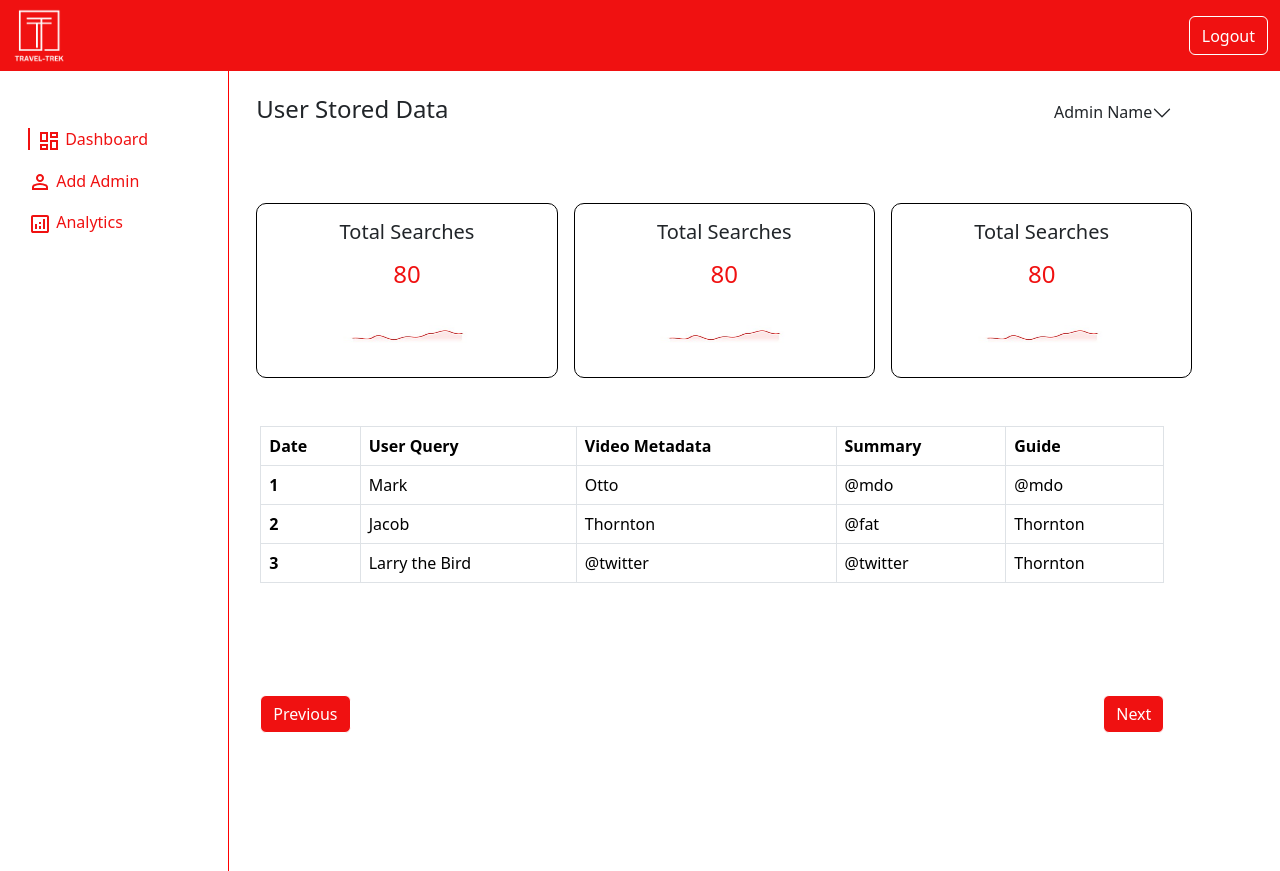
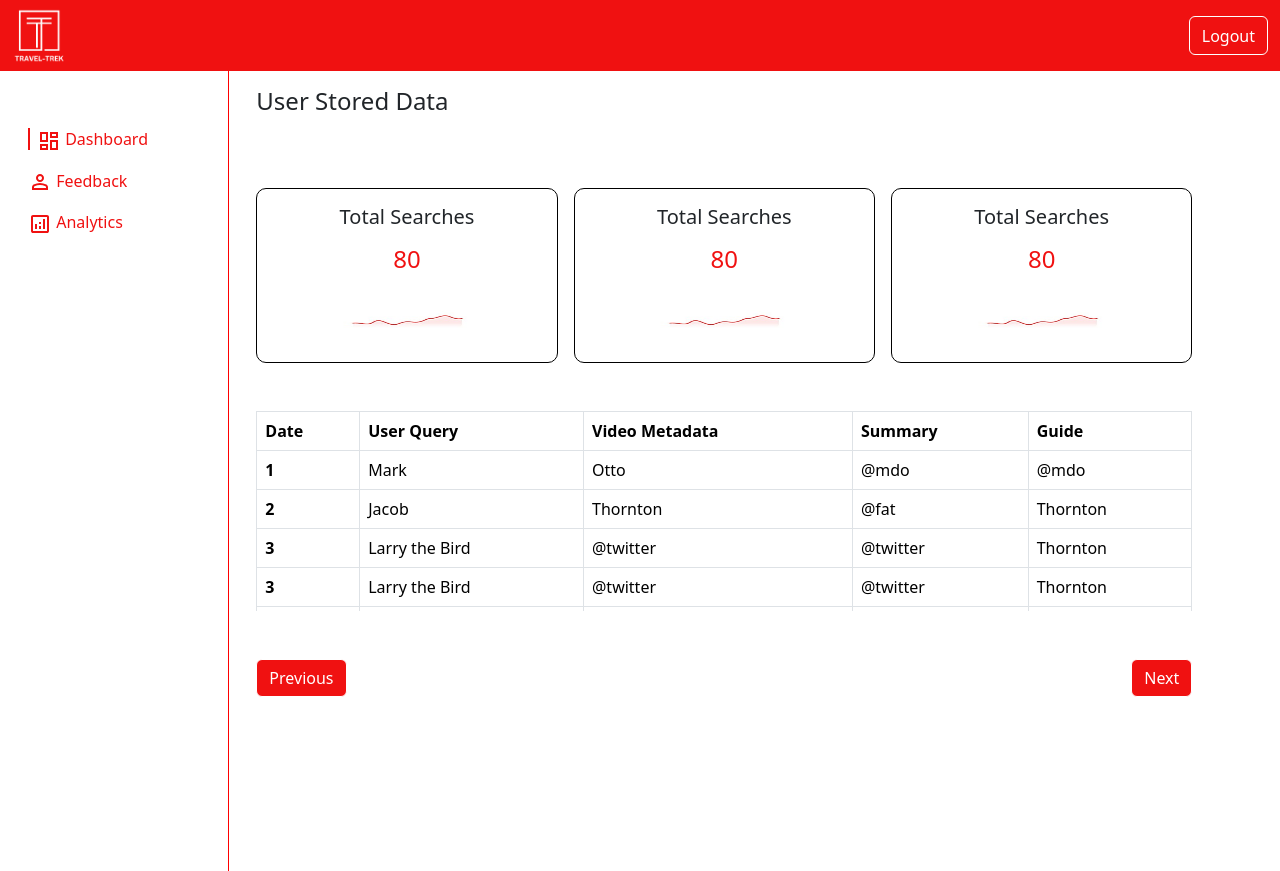
Before and after one commit to AmbreenGulfraz09/Travel_Trek, a Django app: page /adminDashboard/ in a window 1280 px wide. Run offline with Django 5.2, Linux system fonts and the light colour scheme; some libraries are stand-ins or nearby versions.

Commit message:
Admin dashboard

```diff
--- a/App/models.py
+++ b/App/models.py
@@ -1,5 +1,4 @@
 from django.db import models
-
 
 class SearchQuery(models.Model):
     query_text = models.CharField(max_length=255)
--- a/App/templates/App/AdminDashboard.html
+++ b/App/templates/App/AdminDashboard.html
@@ -117,7 +117,7 @@
         </div>
 
         <!-- Admin Name Accordion -->
-        <div class="col-6 col-md-6 d-flex justify-content-end">
+        <!-- <div class="col-6 col-md-6 d-flex justify-content-end">
             <div class="accordion accordion-flush" id="accordionFlushExample">
                 <div class="accordion-item">
                     <h2 class="accordion-header" id="headingOne">
@@ -134,12 +134,12 @@
                     </div>
                 </div>
             </div>
-        </div>
+        </div> -->
     </div>
 
     <!-- Analytics -->
 
-    <div class="row my-5 g-3">
+    <div class="row my-5 g-3 ">
         <div class="col-md-4">
             <div class="inside" style="border: 1px solid black; border-radius: 10px;">
                 <div class="col-md-12 my-3" style="text-align: center;">
@@ -192,7 +192,7 @@
 
 
 
-            <div class="col-md-4">
+            <div class="col-md-4 col-m-4">
                 <div class="inside" style="border: 1px solid black; border-radius: 10px;">
                     <div class="col-md-12 my-3" style="text-align: center;">
                         <h5 >Total Searches</h5>
@@ -201,7 +201,7 @@
                         <h4 style="text-align: center; color: #F01111;"> 80</h4>
                     </div>
                     <div class="col-md-12" style="text-align: center;">
-                        <img src="/static/images/graph.jpeg" alt="" width="200" height="80"
+                        <img src="/static/images/graph.jpeg" alt="" width="200" height="80">
                     </div>
                 </div>
             </div>
@@ -211,10 +211,11 @@
 
 
 
+
    <!-- Table Section -->
 <div class="row my-5">
     <div class="col-12">
-            <div class="table-responsive"> <!-- Make the table responsive -->
+        <div class="table-responsive" style="max-height: 200px; overflow-y: auto;"> <!-- Set a fixed height and enable vertical scrolling -->
             <table class="table table-bordered">
                 <thead>
                     <tr>
@@ -247,11 +248,27 @@
                         <td>@twitter</td>
                         <td>Thornton</td>
                     </tr>
+                    <tr>
+                        <th scope="row">3</th>
+                        <td>Larry the Bird</td>
+                        <td>@twitter</td>
+                        <td>@twitter</td>
+                        <td>Thornton</td>
+                    </tr>
+                    <tr>
+                        <th scope="row">3</th>
+                        <td>Larry the Bird</td>
+                        <td>@twitter</td>
+                        <td>@twitter</td>
+                        <td>Thornton</td>
+                    </tr>
+                    <!-- Additional rows can be added here -->
                 </tbody>
             </table>
         </div>
     </div>
 </div>
+
 
     <!-- Pagination Section -->
     <div class="row my-5">
--- a/App/templates/App/AdminDashboardbase.html
+++ b/App/templates/App/AdminDashboardbase.html
@@ -170,14 +170,14 @@
                     </div>
                     <div class="col-md-12 my-2" style="cursor:pointer;">
 
-                        <a class="  add-admin {% if request.path == '/addAdmin/' %}active{% endif %}"
-                            href="{% url 'addAdmin' %}">
+                        <a class="  add-admin {% if request.path == '/feedback/' %}active{% endif %}"
+                            href="{% url 'feedback' %}">
                             <svg xmlns="http://www.w3.org/2000/svg" height="24px" viewBox="0 -960 960 960" width="24px"
                             fill="#F01111">
                             <path
                                 d="M480-480q-66 0-113-47t-47-113q0-66 47-113t113-47q66 0 113 47t47 113q0 66-47 113t-113 47ZM160-160v-112q0-34 17.5-62.5T224-378q62-31 126-46.5T480-440q66 0 130 15.5T736-378q29 15 46.5 43.5T800-272v112H160Zm80-80h480v-32q0-11-5.5-20T700-306q-54-27-109-40.5T480-360q-56 0-111 13.5T260-306q-9 5-14.5 14t-5.5 20v32Zm240-320q33 0 56.5-23.5T560-640q0-33-23.5-56.5T480-720q-33 0-56.5 23.5T400-640q0 33 23.5 56.5T480-560Zm0-80Zm0 400Z" />
                         </svg>
-                        Add Admin
+                    Feedback
                         </a>
 
                     </div>
--- a/App/templates/App/contact.html
+++ b/App/templates/App/contact.html
@@ -34,9 +34,9 @@
                     </div>
                 </div>
             </div>
-            <div class=" col-md-6 my-5" style="justify-content: center; align-items: center;">
+            <div class=" col-md-5 my-5" style="justify-content: center; align-items: center;">
 
-                <!-- <form class="mx-5 my-5 "> -->
+                <div class="mx-5 my-5 ">
                     <h1 style="color: #f01010;">Contact</h1>
                     <h5>Let's get in touch</h5>
 
@@ -61,7 +61,7 @@
                     </div>
 
                     <button type="submit" id="submit" class="btn btn-primary">Submit</button>
-                <!-- </form> -->
+                </div>
             </div>
         </div>
     </div>
--- a/App/urls.py
+++ b/App/urls.py
@@ -26,6 +26,6 @@ urlpatterns = [
     path('admin/', views.admin, name='admin'),
     path('tutorial/', views.tutorial, name='tutorial'),
     path('adminDashboard/', views.adminDashboard, name='adminDashboard'),
-    path('addAdmin/', views.addAdmin, name='addAdmin'),
+    path('feedback/', views.feedback, name='feedback'),
     path('search/', views.search_videos, name='search_videos'),
     path('check-summaries/', views.check_summaries_status, name='check_summaries'),]
--- a/App/videos.py
+++ b/App/videos.py
@@ -63,7 +63,7 @@ def fetch_youtube_videos(query):
             q=query,
             # this parameter to get all video properties in response.
             part='snippet',
-            maxResults=5,
+            maxResults=10,
             type='video',
             relevanceLanguage='en',
             order='relevance',
--- a/App/views.py
+++ b/App/views.py
@@ -45,8 +45,8 @@ def adminDashboard(request):
     return render(request, 'App/AdminDashboard.html')
 
 
-def addAdmin(request):
-    return render(request, "App/AddAdmin.html")
+def feedback(request):
+    return render(request, "App/Feedbacks.html")
 
 
 # Create a thread pool executor
```
Also changed, not shown: App/templates/App/AddAdmin.html (deleted, +0 -63 lines), App/templates/App/Feedbacks.html (added, +18 -0 lines), App/templates/App/Result.html (+6 -18 lines), 2 other files. Lines whose indentation alone changed are shown as unchanged.
